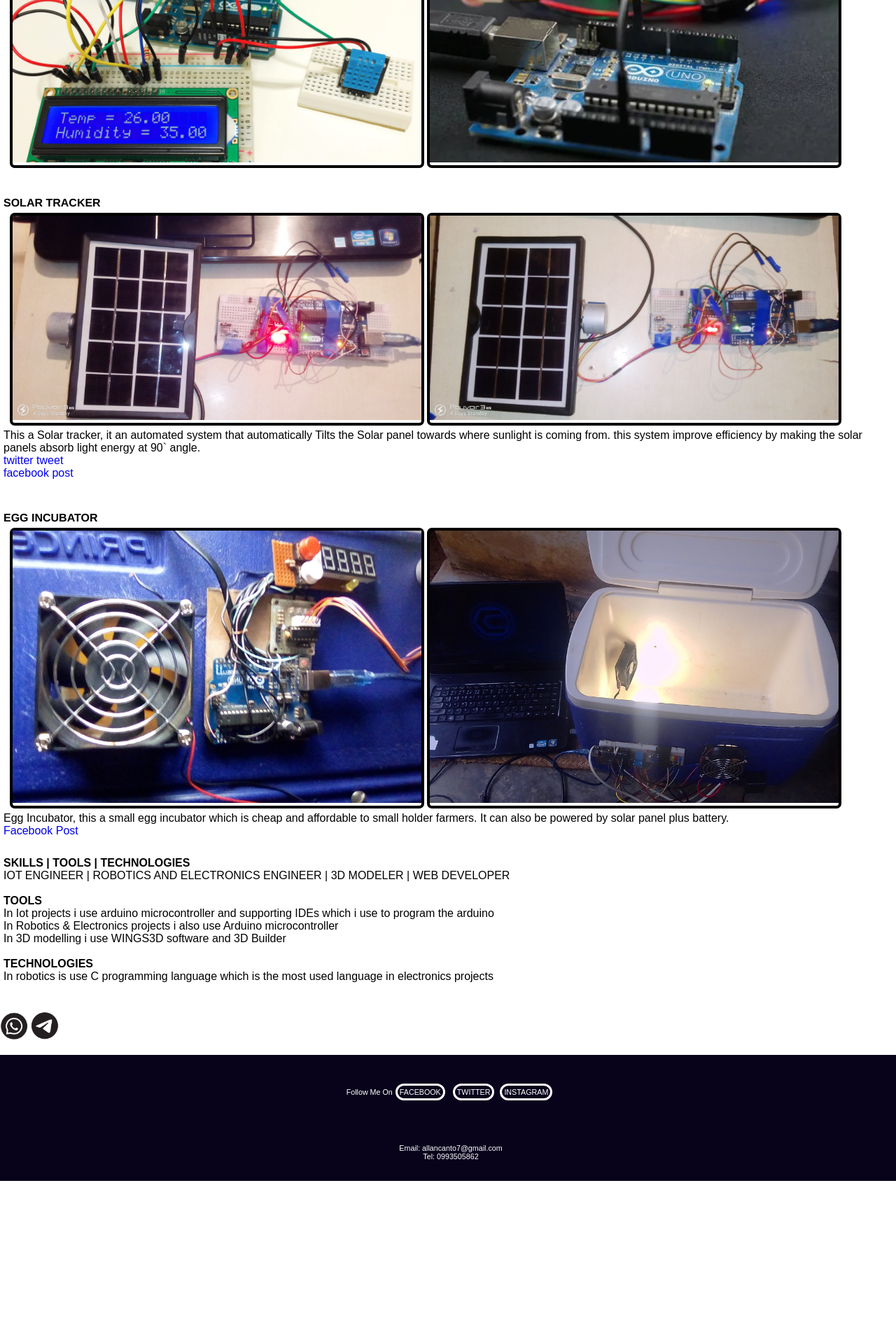
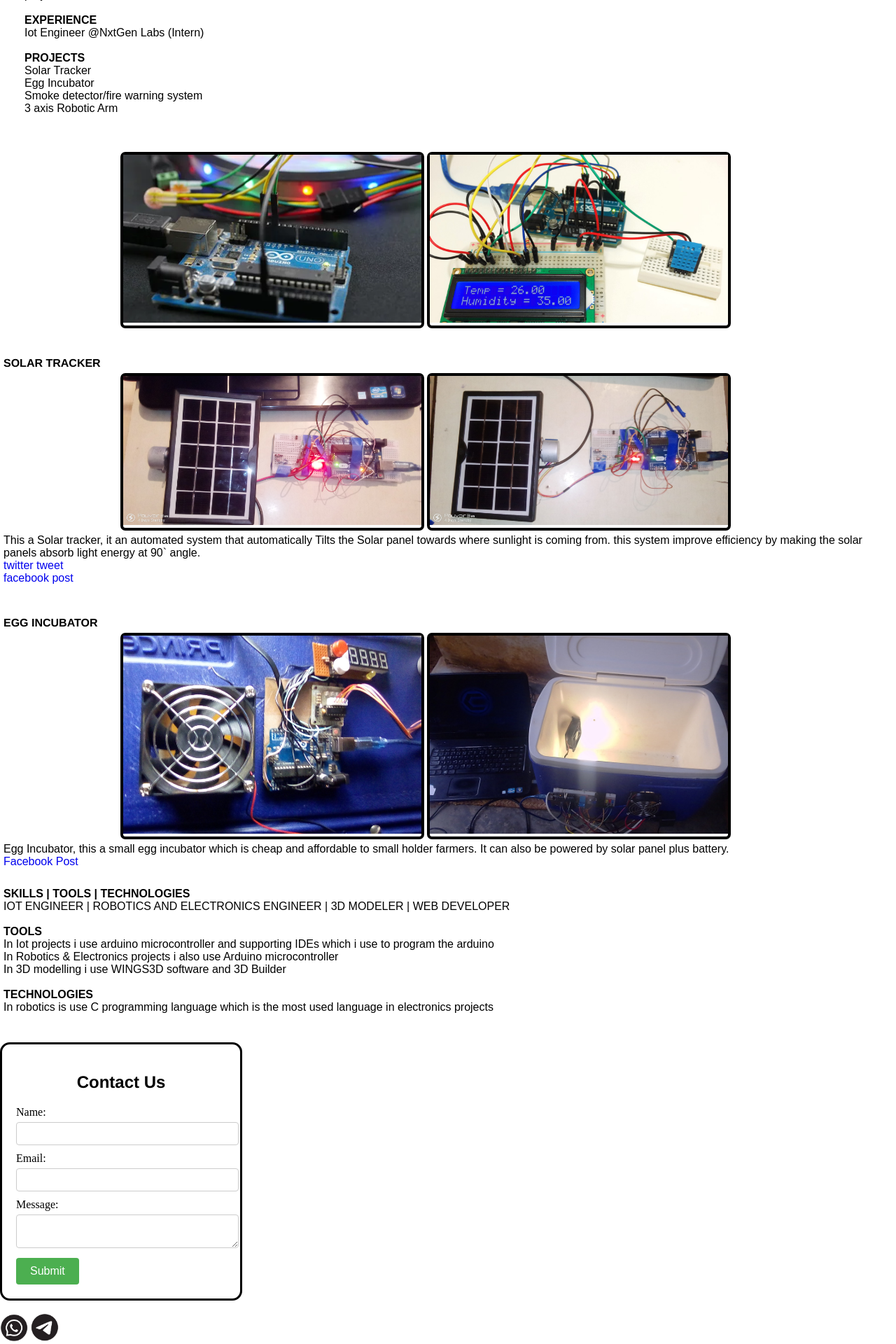
Before and after one commit to AllanKantombera/MyPortfolio, a PHP site: page / in a window 1280 px wide. Shown: the part 880-2800 px from the top of the page at 70% size. Before the commit the page ends 2567 px from the top, so only its background shows below. Run offline with PHP 8.4, Linux system fonts and the light colour scheme.

Commit message:
third commit

```diff
--- a/css.css
+++ b/css.css
@@ -19,6 +19,7 @@
     width: 100%;
     text-align: center;
 }
+
 l{
     border-style: solid;
     border-radius: 50px;
@@ -26,8 +27,6 @@
     padding: 3px;
     margin: 4px;
     color: white;
-
-
 }
 
 nav {
@@ -74,10 +73,10 @@
     display: inline-block;
 }
 .boxes {
-    width: 48%;
+    width: 35%;
     border-radius: 7px;
     display: inline-block;
-    border-color: #0f0a35;
+    border-color: #484849;
     border: 4px;
     border-style: solid;
     text-align: center;
@@ -127,3 +126,62 @@
 a{
     text-decoration: none;
 }
+
+.slideshow-container {
+    position: relative;
+    margin: auto;
+    height: 200px;
+  }
+
+  .slide {
+    display: none;
+    text-align: center;
+  }
+
+  .slide img {
+    height: 300px;
+  }
+
+
+  h2 {
+    text-align: center;
+    margin-bottom: 20px;
+    font-family: 'Franklin Gothic Medium', 'Arial Narrow', Arial, sans-serif;
+  }
+
+
+
+
+
+  label {
+    display: block;
+    margin-bottom: 5px;
+  }
+
+  input[type="text"],
+  input[type="email"],
+  textarea {
+    width: 100%;
+    padding: 8px;
+    margin-bottom: 10px;
+    border: 1px solid #ccc;
+    border-radius: 4px;
+
+  }
+
+  input[type="submit"] {
+    background-color: #4CAF50;
+    color: white;
+    border: none;
+    padding: 10px 20px;
+    text-align: center;
+    text-decoration: none;
+    display: inline-block;
+    font-size: 16px;
+    border-radius: 4px;
+    cursor: pointer;
+  }
+
+  input[type="submit"]:hover {
+    background-color: #45a049;
+  }
--- a/index.html
+++ b/index.html
@@ -1,29 +1,39 @@
 <!DOCTYPE html>
 <html lang="en">
 <head>
-<title>AllanCanto Portfolio</title>
-<meta charset="UTF-8">
-<meta name="viewport" content="width=device-width, initial-scale=1">
-
-<link rel="stylesheet" href="css.css">
+	<title>AllanCanto Portfolio</title>
+	<meta charset="UTF-8">
+	<meta name="viewport" content="width=device-width, initial-scale=1">
+	<link rel="stylesheet" href="css.css">
 </head>
 <body>
 <header>
-	<nav style="position: fixed; width: 100%;">
+	<nav style="width: 100%;">
 			<ul>
-
 			  <li><a href="contacts.html"><l>Contact</l></a></li>
 			  <li><a href="projcts.html"><l>Projects</l></a></li>
-			  <li><a href="#"><l>About</l></a></li>
+			  <li><a href="skills.html"><l>SKILLS</l></a></li>
 			</ul>
-			<img src="images/a4.png" width="30%">
+			<img src="images/a4.png" width="200px">
 		</nav>
-
 </header>
-
-
 	<section>
 	<br><br><br>
+
+<div style="height: 300px;">
+	<div class="slideshow-container" >
+		<div class="slide">
+		  <img src="images/2.png" alt="Slide 1">
+		</div>
+		<div class="slide">
+		  <img src="images/5.jpg" alt="Slide 2">
+		</div>
+		<div class="slide">
+		  <img src="images/1.png" alt="Slide 3">
+		</div>
+
+	  </div></div>
+	  <br>
 
 <div style="float: right; padding: 3px;">
 	<a href="https://web.facebook.com/allan.kantomberaowellos"><img src="images/fb.png" width="40px"></a>
@@ -127,14 +137,34 @@
 	In robotics is use C programming language which is the most used language in electronics projects<br>
 </p>
 <br><br>
+
+<div style="max-width: 300px; padding: 20px; border-style: solid; border-radius: 14px;">
+    <h2>Contact Us</h2>
+    <form action="#" method="POST">
+      <label for="name">Name:</label>
+      <input type="text" id="name" name="name" required>
+
+      <label for="email">Email:</label>
+      <input type="email" id="email" name="email" required>
+
+      <label for="message">Message:</label>
+      <textarea id="message" name="message" required></textarea>
+
+      <input type="submit" value="Submit">
+    </form>
+</div>
+</div>
+
+<br>
+
 <div>
 	<a href="contacts.html"><img src="images/whatsapp.png" width="40px"></a>
 	<a href="contacts.html"><img src="images/tele.png" width="40px"></a>
 
 </div>
 <br>
-
-
+<script src="js.js"></script>
+</body>
 <footer>
 	<br>
 	<h6>Follow Me On<a href="https://web.facebook.com/allan.kantomberaowellos"><l>FACEBOOK</l></a>
@@ -144,7 +174,5 @@
 	Email: allancanto7@gmail.com<br>
 	Tel: 0993505862
     </h6>
-
 </footer>
-</body>
 </html>
```
Also changed, not shown: js.js (added, +76 -0 lines), projcts.html (+31 -19 lines), skills.html (added, +32 -0 lines), images/2.png, images/33.jpg.
